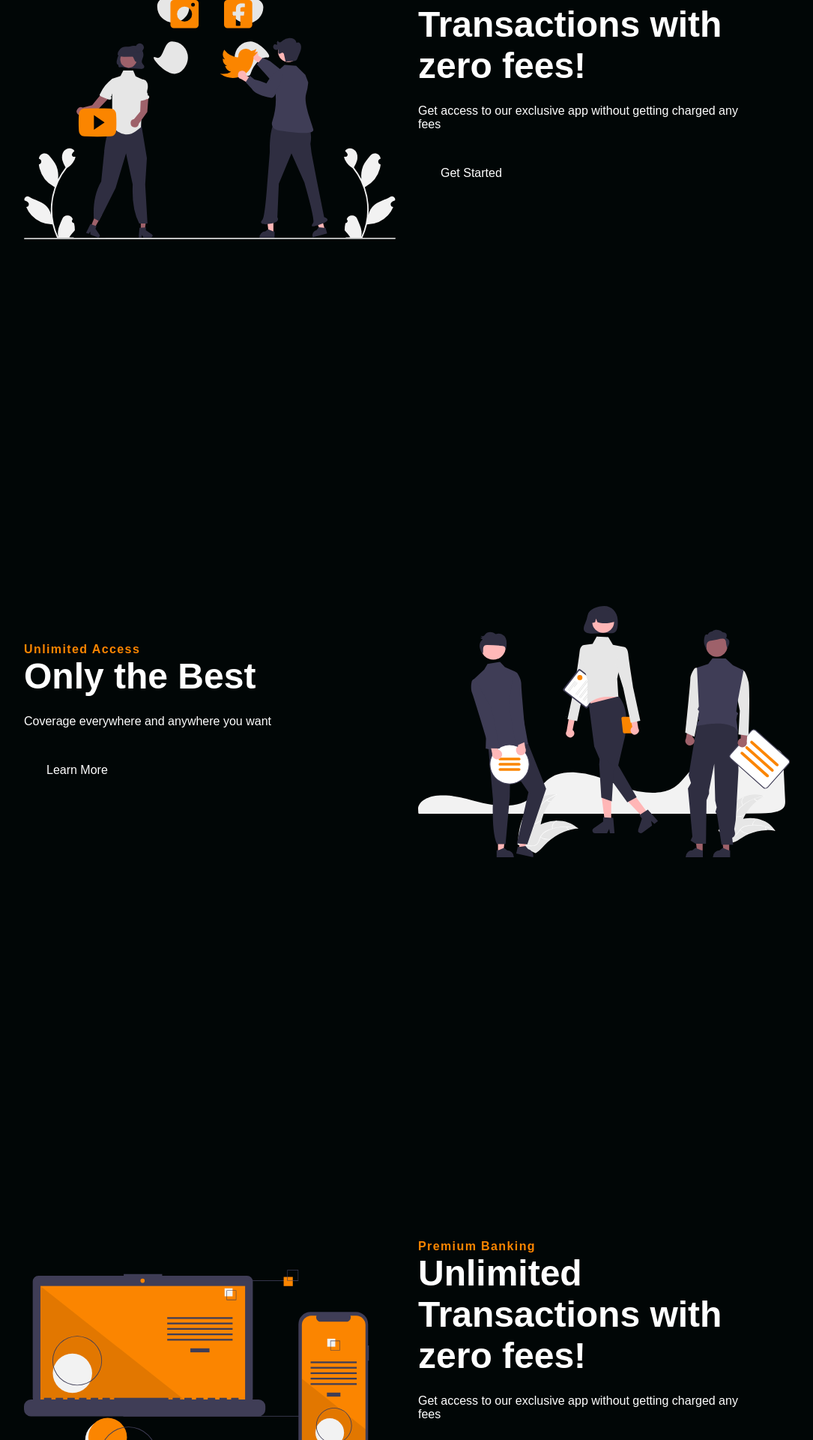
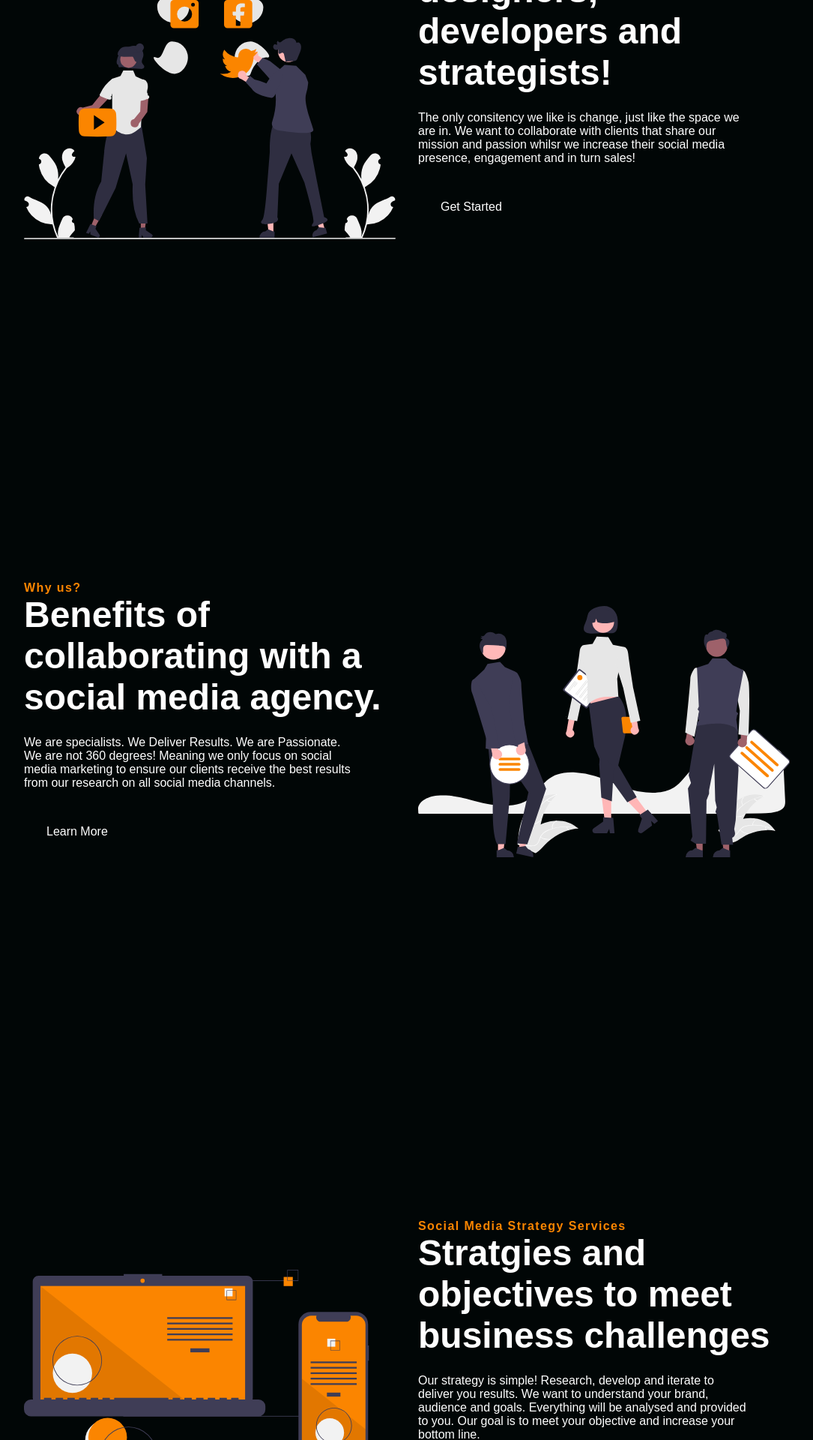
Before and after one commit to LouisNzavi/Banking-Website, a React (Create React App) app: page / in a window 1280 px wide. Shown: the part 1100-3020 px from the top of the page at 75% size, without its empty margins (97-1182 px from the left). Built offline with nearby package versions, Linux system fonts and the light colour scheme; a web font is replaced by a local one.

Commit message:
updating infosection with more specific details

```diff
--- a/src/components/InfoSection/data.js
+++ b/src/components/InfoSection/data.js
@@ -3,10 +3,10 @@ export const homeObjOne = {
   lightBg: false,
   lightText: true,
   lightTextDisc: true,
-  topLine: "Premium Banking",
-  headline: "Unlimited Transactions with zero fees!",
+  topLine: "Who are we?",
+  headline: "We are thinkers, designers, developers and strategists!",
   description:
-    "Get access to our exclusive app without getting charged any fees",
+    "The only consitency we like is change, just like the space we are in. We want to collaborate with clients that share our mission and passion whilsr we increase their social media presence, engagement and in turn sales!",
   buttonLabel: "Get Started",
   imgStart: true,
   img: require("../../images/svg-4.svg"),
@@ -21,9 +21,10 @@ export const homeObjTwo = {
   lightBg: false,
   lightText: true,
   lightTextDisc: false,
-  topLine: "Unlimited Access",
-  headline: "Only the Best",
-  description: "Coverage everywhere and anywhere you want",
+  topLine: "Why us?",
+  headline: "Benefits of collaborating with a social media agency.",
+  description:
+    "We are specialists. We Deliver Results. We are Passionate. We are not 360 degrees! Meaning we only focus on social media marketing to ensure our clients receive the best results from our research on all social media channels.",
   buttonLabel: "Learn More",
   imgStart: false,
   img: require("../../images/svg-5.svg"),
@@ -38,13 +39,14 @@ export const homeObjThree = {
   lightBg: false,
   lightText: true,
   lightTextDisc: false,
-  topLine: "Premium Banking",
-  headline: "Unlimited Transactions with zero fees!",
+  topLine: "Social Media Strategy Services",
+  headline: "Stratgies and objectives to meet business challenges",
   description:
-    "Get access to our exclusive app without getting charged any fees",
+    "Our strategy is simple! Research, develop and iterate to deliver you results. We want to understand your brand, audience and goals. Everything will be analysed and provided to you. Our goal is to meet your objective and increase your bottom line.",
   buttonLabel: "Contact Us",
   imgStart: true,
   img: require("../../images/svg-6.svg"),
+  imgFile: "../../images/svg-6.svg",
   alt: "services",
   dark: true,
   primary: true,
--- a/src/components/InfoSection/index.js
+++ b/src/components/InfoSection/index.js
@@ -21,6 +21,7 @@ const InfoSection = ({
   imgStart,
   topLine,
   img,
+  imgFile,
   alt,
   buttonLabel,
   darkText,
--- a/src/components/Services/index.js
+++ b/src/components/Services/index.js
@@ -1,7 +1,7 @@
 import React from "react";
-import Icon1 from "../../images/svg-1.svg";
-import Icon2 from "../../images/svg-2.svg";
-import Icon3 from "../../images/svg-3.svg";
+import Icon1 from "../../images/svg-4.svg";
+import Icon2 from "../../images/svg-5.svg";
+import Icon3 from "../../images/svg-6.svg";
 import {
   SericesP,
   ServicesContainer,
```
